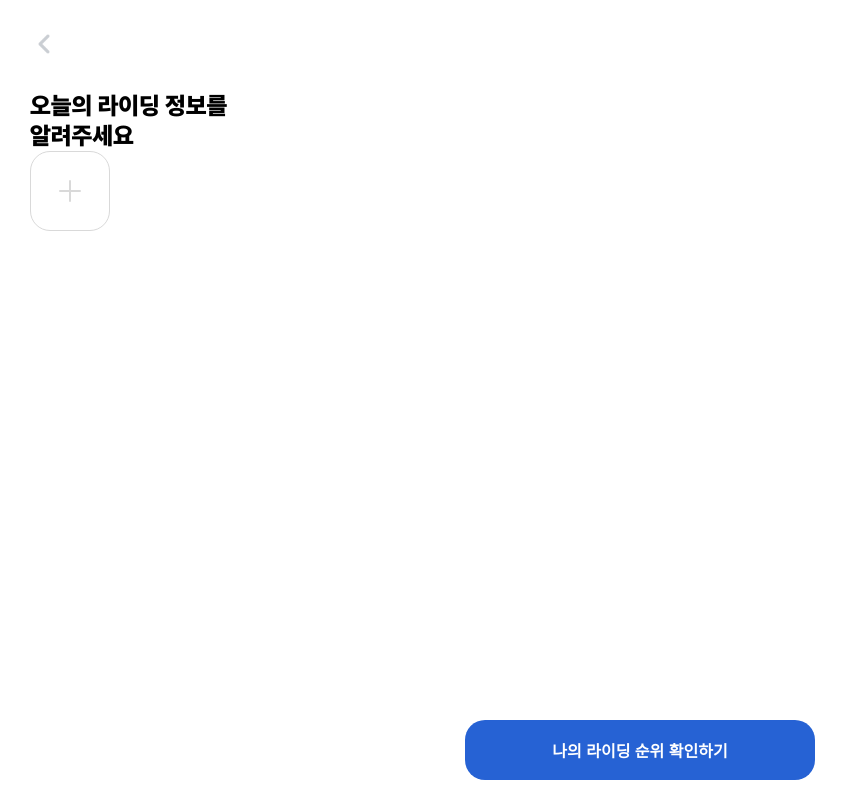
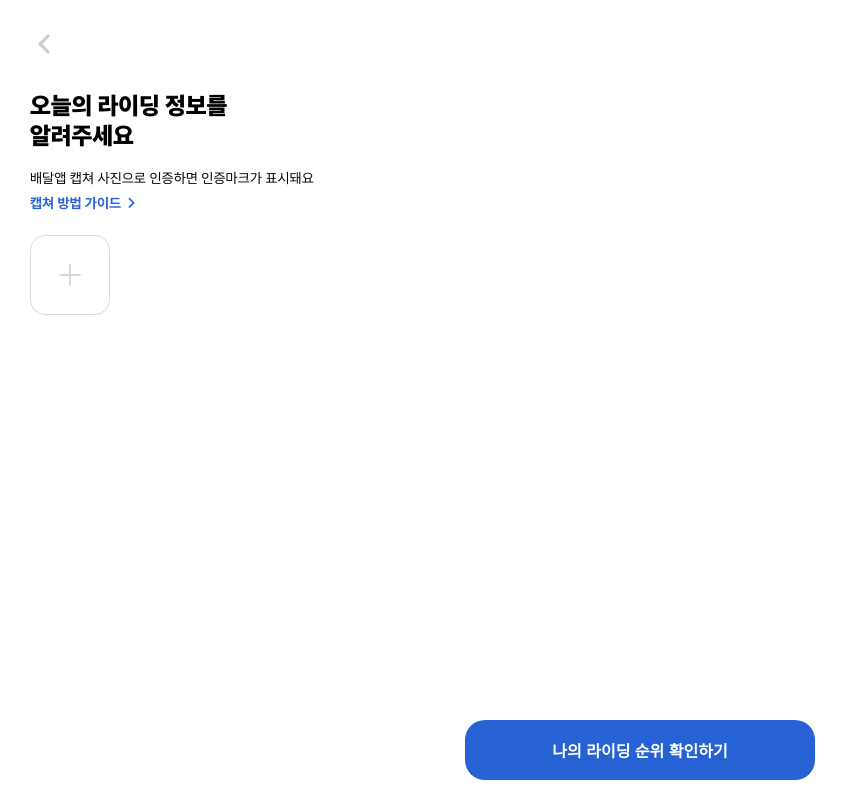
Before and after one commit to minuxx/otto-client-web, a React (Create React App) app: page / in a window 1280 px wide. Shown: the whole page, without its empty margins (0-848 px from the left). Built offline with nearby package versions, Linux system fonts and the light colour scheme; the HTML template or start-up script is replaced by a standard one.

Commit message:
add: 이미지추가버튼 클릭 후 이미지 선택 시 프리뷰 기능 추가

```diff
--- /dev/null
+++ b/src/components/RidingPicture.js
@@ -0,0 +1,38 @@
+import React, { useCallback, useEffect, useState } from 'react'
+import styled from 'styled-components'
+
+const Box = styled.div`
+    display: flex;
+    border: 1px solid #D9D9D9;
+    border-radius: 15px;
+
+    width: 80px;
+    height: 80px;
+`
+
+function RidingPicture({ file }) {
+    const [imgUrl, setImgUrl] = useState(null)
+
+    const handleImgFile = useCallback(() => {
+        if (file === null) return
+
+        let reader = new FileReader()
+        reader.onloadend = () => {
+            setImgUrl(reader.result)
+        }
+
+        reader.readAsDataURL(file)
+     }, [file])
+
+     useEffect(() => {
+        handleImgFile()
+     }, [handleImgFile])
+
+    return (
+        <Box>
+            <img src={imgUrl} alt="riding-capture" />
+        </Box>
+    )
+}
+
+export default RidingPicture
--- a/src/components/RidingPictureAddButton.js
+++ b/src/components/RidingPictureAddButton.js
@@ -11,7 +11,7 @@ const Box = styled.div`
     height: 80px;
 
     border: 1px solid #D9D9D9;
-    border-radius: 20px;
+    border-radius: 15px;
 
     & > img {
         width: 22px;
@@ -29,13 +29,18 @@ const Box = styled.div`
     }
 `
 
-function RidingPictureAddButton() {
+function RidingPictureAddButton({ onFileChange }) {
 
     return (
         <Box>
             <img src={IconPlus} alt="plus-icon" />
             <label htmlFor='riding-picture' />
-            <input id="riding-picture" type="file" accept="image/jpg, image/png, image/jpeg" />
+            <input
+                id="riding-picture"
+                type="file"
+                multiple
+                accept="image/jpg, image/png, image/jpeg"
+                onChange={onFileChange}/>
         </Box>
     )
 }
--- a/src/views/RidingInfo.js
+++ b/src/views/RidingInfo.js
@@ -1,4 +1,4 @@
-import React, {useContext} from 'react'
+import React, {useCallback, useContext, useState} from 'react'
 import styled from 'styled-components'
 import BackHeader from '../components/BackHeader'
 import RidingInfoInput from '../components/RidingInfoInput'
@@ -6,6 +6,9 @@ import RidingPictureButton from '../components/RidingPictureButton'
 import CheckButton from '../components/CheckButton'
 import GlobalContext from '../contexts/store'
 import RidingPictureAddButton from '../components/RidingPictureAddButton'
+import IconRightArrowBlue from '../images/icon-right-arrow-blue.png'
+import RidingPicture from '../components/RidingPicture'
+
 
 const Wrapper = styled.div`
   padding: 30px;
@@ -19,6 +22,36 @@ const Title = styled.div`
   margin-top: 30px;
 `
 
+const CertificationGuide = styled.div`
+    font-size: 14px;
+    margin-top: 20px;
+`
+
+const CaptureGuide = styled.div`
+    display: flex;
+    align-items: center;
+
+    font-size: 14px;
+    font-weight: 700;
+    color: #2662D5;
+
+    margin-top: 10px;
+
+    & > img {
+        width: 15px;
+        height: 15px;
+        margin-left: 3px;
+    }
+`
+
+const RidingPictureBoard = styled.div`
+    display: grid;
+    grid-template-columns: 1fr 1fr 1fr;
+    row-gap: 1rem;
+
+    margin-top: 25px;
+`
+
 const DivisionText = styled.div`
     display: flex;
     justify-content: center;
@@ -29,6 +62,13 @@ const DivisionText = styled.div`
 
 function RidingInfo() {
   const {setState} = useContext(GlobalContext)
+  const [files, setFiles] = useState([])
+
+  const onFileChange = useCallback((e) => {
+    if (e.target.files && e.target.files[0]) {
+       setFiles(files => ([...files, e.target.files[0]]))
+    }
+ }, [])
 
   return (
     <>
@@ -47,7 +87,19 @@ function RidingInfo() {
         <RidingInfoInput inputSetting={{label: '오늘 번 돈', hint: '총 배달 수입', unit: '원'}}/> */}
 
         {/* ver 2 */}
-        <RidingPictureAddButton />
+        <CertificationGuide>배달앱 캡쳐 사진으로 인증하면 인증마크가 표시돼요</CertificationGuide>
+        <CaptureGuide>
+            캡쳐 방법 가이드
+            <img src={IconRightArrowBlue} alt="icon-right-arrow-blue" />
+        </CaptureGuide>
+
+        <RidingPictureBoard>
+            <RidingPictureAddButton onFileChange={onFileChange}/>
+
+            {files && files.map((file, index) => {
+                return <RidingPicture key={index} file={file} />
+            })}
+        </RidingPictureBoard>
       </Wrapper>
       <CheckButton text={'나의 라이딩 순위 확인하기'} onClick={() => setState({page:0})}/>
     </>
```
Also changed, not shown: src/images/icon-remove.png (added), src/images/icon-right-arrow-blue.png (added).
